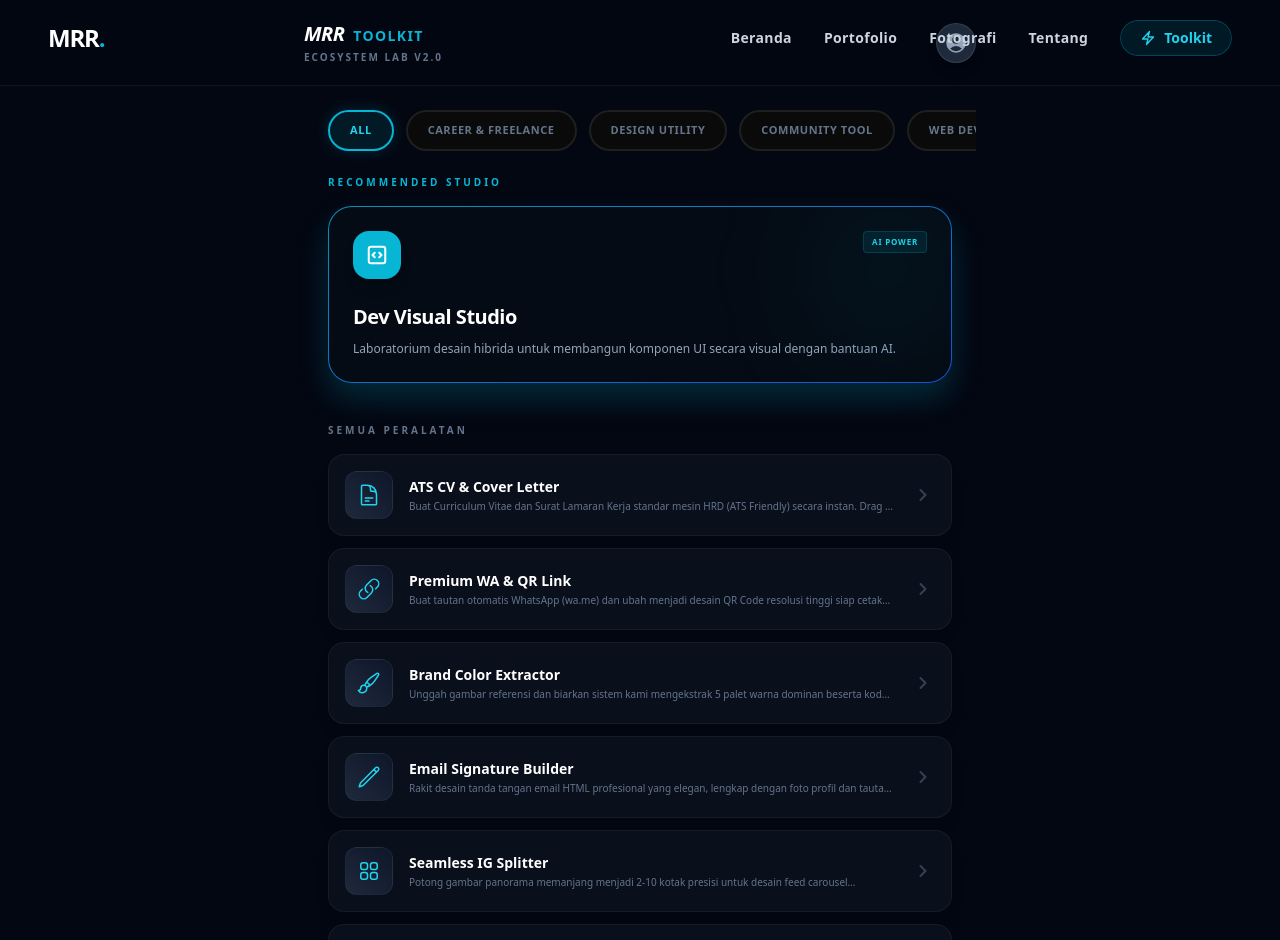
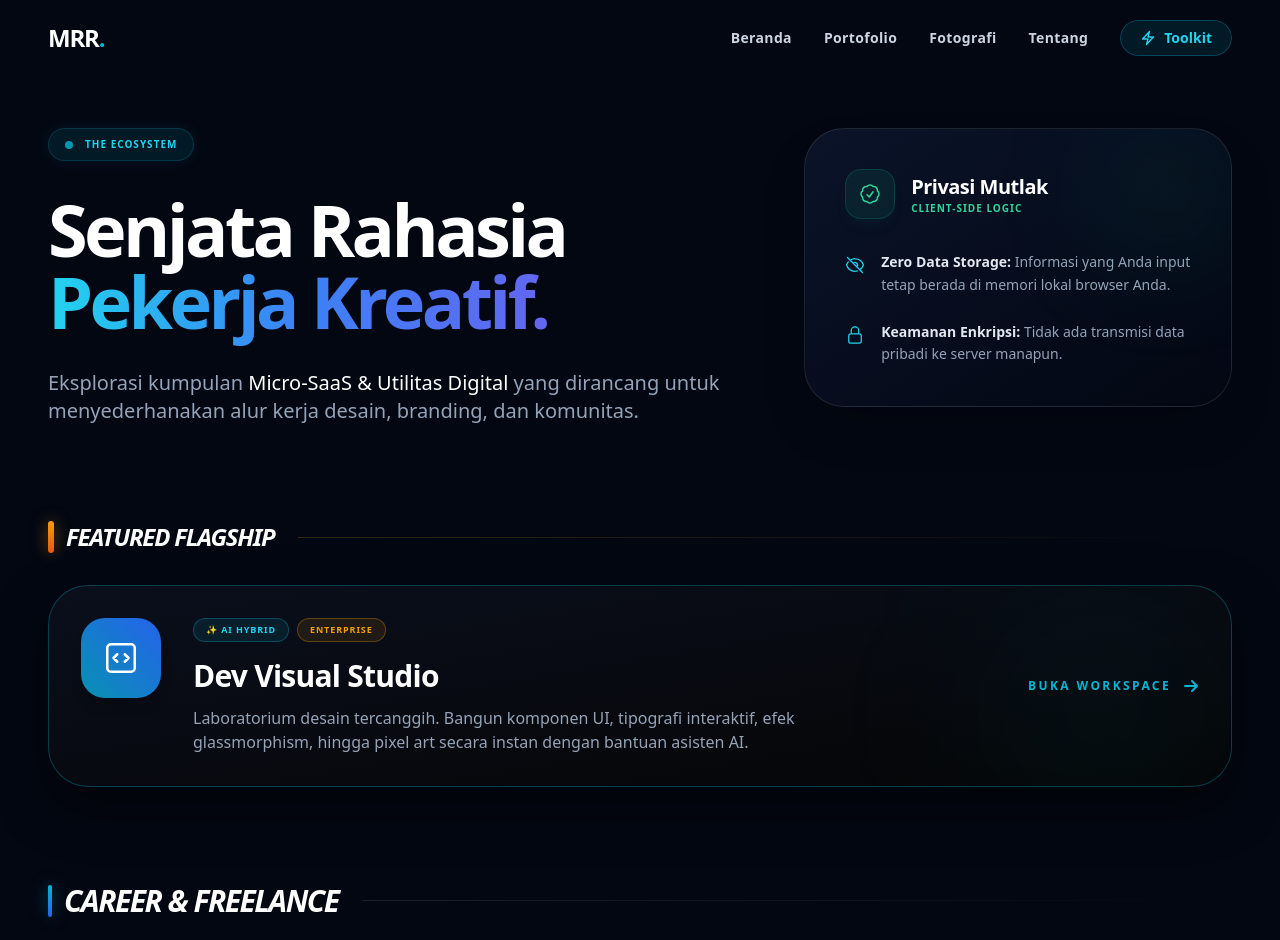
Before and after one commit to Rafli161102/CV-MRR, a Next.js app: page /toolkit in a window 1280 px wide. Shown: the top 940 px of the page. Built offline with nearby package versions, Linux system fonts and the light colour scheme.

Commit message:
Update page.jsx

```diff
--- a/src/app/toolkit/page.jsx
+++ b/src/app/toolkit/page.jsx
@@ -1,139 +1,175 @@
 "use client";
 
-import React, { useState } from 'react';
+import React from 'react';
 import Link from 'next/link';
 import { toolkits } from '../../data/toolkitDB';
+import ToolCard from '../../components/ToolCard';
 
 // =========================================================================
-// UI COMPONENTS UNTUK TAMPILAN ALA NATIVE APP
+// IKON SVG PREMIUM UNTUK PRIVASI & TIPS
 // =========================================================================
-
-const CategoryTab = ({ title, isActive, onClick }) => (
-  <button
-    onClick={onClick}
-    className={`shrink-0 px-5 py-2.5 rounded-full text-[11px] font-black uppercase tracking-wider transition-all duration-300 border-2 ${
-      isActive
-      ? 'bg-cyan-500/10 text-cyan-400 border-cyan-500 shadow-[0_0_15px_rgba(6,182,212,0.2)]'
-      : 'bg-[#0a0a0a] text-slate-500 border-[#1f1f1f] active:scale-95'
-    }`}
-  >
-    {title}
-  </button>
+const ShieldCheckIcon = () => (
+  <svg xmlns="http://www.w3.org/2000/svg" fill="none" viewBox="0 0 24 24" strokeWidth={1.5} stroke="currentColor" className="w-6 h-6 text-emerald-400">
+    <path strokeLinecap="round" strokeLinejoin="round" d="M9 12.75L11.25 15 15 9.75M21 12c0 1.268-.63 2.39-1.593 3.068a3.745 3.745 0 01-1.043 3.296 3.745 3.745 0 01-3.296 1.043A3.745 3.745 0 0112 21c-1.268 0-2.39-.63-3.068-1.593a3.746 3.746 0 01-3.296-1.043 3.745 3.745 0 01-1.043-3.296A3.745 3.745 0 013 12c0-1.268.63-2.39 1.593-3.068a3.745 3.745 0 011.043-3.296 3.746 3.746 0 013.296-1.043A3.746 3.746 0 0112 3c1.268 0 2.39.63 3.068 1.593a3.746 3.746 0 013.296 1.043 3.746 3.746 0 011.043 3.296A3.745 3.745 0 0121 12z" />
+  </svg>
 );
 
-const MiniToolCard = ({ tool }) => (
-  <Link href={tool.link} className="group relative flex items-center gap-4 p-4 bg-[#0a0f1c] border border-white/5 rounded-2xl active:scale-[0.97] transition-all shadow-lg">
-    {/* Icon Wrapper */}
-    <div className="w-12 h-12 shrink-0 bg-gradient-to-tr from-slate-800 to-slate-900 rounded-xl flex items-center justify-center text-cyan-400 group-hover:text-white transition-colors border border-white/5 shadow-inner">
-      {tool.icon}
-    </div>
+const EyeSlashIcon = () => (
+  <svg xmlns="http://www.w3.org/2000/svg" fill="none" viewBox="0 0 24 24" strokeWidth={1.5} stroke="currentColor" className="w-5 h-5 text-cyan-400">
+    <path strokeLinecap="round" strokeLinejoin="round" d="M3.98 8.223A10.477 10.477 0 001.934 12C3.226 16.338 7.244 19.5 12 19.5c.993 0 1.953-.138 2.863-.395M6.228 6.228A10.45 10.45 0 0112 4.5c4.756 0 8.773 3.162 10.065 7.498a10.523 10.523 0 01-4.293 5.774M6.228 6.228L3 3m3.228 3.228l3.65 3.65m7.822 7.822L21 21m-3.228-3.228l-3.65-3.65m0 0a3 3 0 10-4.243-4.243m4.242 4.242L9.88 9.88" />
+  </svg>
+);
 
-    {/* Info */}
-    <div className="flex-1 min-w-0">
-      <div className="flex items-center gap-2 mb-0.5">
-        <h3 className="text-sm font-bold text-white truncate">{tool.title}</h3>
-        {tool.isPremium && (
-          <span className="text-[7px] font-black bg-amber-500 text-black px-1.5 py-0.5 rounded-sm uppercase">PRO</span>
-        )}
-      </div>
-      <p className="text-[10px] text-slate-500 line-clamp-1 font-medium">{tool.description}</p>
-    </div>
-
-    {/* Arrow */}
-    <div className="text-slate-700 group-hover:text-cyan-500 transition-colors px-1">
-      <svg xmlns="http://www.w3.org/2000/svg" fill="none" viewBox="0 0 24 24" strokeWidth={3} stroke="currentColor" className="w-4 h-4">
-        <path strokeLinecap="round" strokeLinejoin="round" d="M8.25 4.5l7.5 7.5-7.5 7.5" />
+const LockIcon = () => (
+  <svg xmlns="http://www.w3.org/2000/svg" fill="none" viewBox="0 0 24 24" strokeWidth={1.5} stroke="currentColor" className="w-5 h-5 text-cyan-400">
+    <path strokeLinecap="round" strokeLinejoin="round" d="M16.5 10.5V6.75a4.5 4.5 0 10-9 0v3.75m-.75 11.25h10.5a2.25 2.25 0 002.25-2.25v-6.75a2.25 2.25 0 00-2.25-2.25H6.75a2.25 2.25 0 00-2.25 2.25v6.75a2.25 2.25 0 002.25 2.25z" />
   </svg>
-    </div>
-  </Link>
 );
 
 export default function ToolkitPage() {
-  const [activeCat, setActiveCat] = useState('All');
-  const categories = ['All', ...new Set(toolkits.map(tool => tool.category))];
-
-  const filteredTools = activeCat === 'All'
-    ? toolkits
-    : toolkits.filter(tool => tool.category === activeCat);
+  const categories = [...new Set(toolkits.map(tool => tool.category))];
 
   return (
-    <div className="min-h-screen bg-[#030712] text-slate-200 font-sans pb-32">
+    <div className="min-h-screen pt-32 pb-24 px-6 md:px-12 relative overflow-x-hidden bg-[#030712]">
 
-      {/* APP HEADER */}
-      <div className="sticky top-0 z-50 bg-[#030712]/80 backdrop-blur-xl border-b border-white/5 px-6 py-5">
-        <div className="max-w-2xl mx-auto flex items-center justify-between">
+      {/* Decorative Background */}
+      <div className="fixed top-0 right-0 w-[60vw] h-[60vw] bg-cyan-950/20 rounded-full blur-[140px] pointer-events-none -z-10"></div>
+      <div className="fixed bottom-0 left-0 w-[50vw] h-[50vw] bg-indigo-950/20 rounded-full blur-[140px] pointer-events-none -z-10"></div>
+
+      <div className="max-w-[1400px] mx-auto relative z-10">
+
+        <div className="flex flex-col lg:flex-row gap-12 lg:gap-16 mb-24 items-start">
+
+          {/* INFORMASI UTAMA */}
+          <div className="w-full lg:w-[61.8%] animate-slide-up">
+            <div className="inline-flex items-center gap-3 px-4 py-2 rounded-full bg-cyan-500/10 border border-cyan-500/20 text-cyan-400 text-[10px] font-bold tracking-widest uppercase mb-8 shadow-[0_0_15px_rgba(6,182,212,0.1)]">
+              <span className="w-2 h-2 rounded-full bg-cyan-500 animate-pulse"></span>
+              The Ecosystem
+            </div>
+            <h1 className="text-5xl sm:text-6xl md:text-7xl font-black text-white tracking-tighter mb-8 leading-[1.05]">
+              Senjata Rahasia <br/>
+              <span className="text-transparent bg-clip-text bg-gradient-to-r from-cyan-400 via-blue-500 to-indigo-500">Pekerja Kreatif.</span>
+            </h1>
+            <p className="text-slate-400 text-lg md:text-xl leading-relaxed max-w-2xl font-medium">
+              Eksplorasi kumpulan <span className="text-white">Micro-SaaS & Utilitas Digital</span> yang dirancang untuk menyederhanakan alur kerja desain, branding, dan komunitas.
+            </p>
+          </div>
+
+          {/* PANEL PRIVASI */}
+          <div className="w-full lg:w-[38.2%] animate-slide-up" style={{ animationDelay: '0.1s' }}>
+            <div className="bg-gradient-to-br from-[#0A1329] to-[#030712] border border-white/10 rounded-[2.5rem] p-8 md:p-10 shadow-2xl relative overflow-hidden group">
+              <div className="absolute top-0 right-0 w-32 h-32 bg-emerald-500/10 rounded-full blur-[60px] group-hover:bg-emerald-500/20 transition-all duration-700"></div>
+              <div className="flex items-center gap-4 mb-8">
+                <div className="p-3 bg-emerald-500/10 rounded-2xl border border-emerald-500/20 shadow-lg shadow-emerald-500/5"><ShieldCheckIcon /></div>
                 <div>
-            <h1 className="text-xl font-black text-white tracking-tight italic">MRR <span className="text-cyan-500 uppercase not-italic text-sm ml-1 tracking-widest">Toolkit</span></h1>
-            <p className="text-[10px] text-slate-500 font-bold uppercase tracking-[0.2em] mt-0.5">Ecosystem Lab v2.0</p>
+                  <h3 className="text-white font-black text-xl tracking-tight">Privasi Mutlak</h3>
+                  <p className="text-emerald-400 text-[10px] font-bold uppercase tracking-widest">Client-Side Logic</p>
                 </div>
-          <div className="w-10 h-10 rounded-full bg-slate-800 border border-white/10 flex items-center justify-center overflow-hidden shadow-lg">
-             <svg xmlns="http://www.w3.org/2000/svg" viewBox="0 0 24 24" fill="currentColor" className="w-6 h-6 text-slate-400"><path fillRule="evenodd" d="M18.685 19.097A9.723 9.723 0 0021.75 12c0-5.385-4.365-9.75-9.75-9.75S2.25 6.615 2.25 12a9.723 9.723 0 003.065 7.097A9.716 9.716 0 0012 21.75a9.716 9.716 0 006.685-2.653zm-12.54-1.285A7.486 7.486 0 0112 15a7.486 7.486 0 015.855 2.812A8.224 8.224 0 0112 20.25a8.224 8.224 0 01-5.855-2.438zM15.75 9a3.75 3.75 0 11-7.5 0 3.75 3.75 0 017.5 0z" clipRule="evenodd" /></svg>
+              </div>
+              <div className="space-y-6">
+                <div className="flex gap-4">
+                  <div className="shrink-0 mt-1"><EyeSlashIcon /></div>
+                  <p className="text-sm text-slate-400 leading-relaxed"><strong className="text-slate-200">Zero Data Storage:</strong> Informasi yang Anda input tetap berada di memori lokal browser Anda.</p>
+                </div>
+                <div className="flex gap-4">
+                  <div className="shrink-0 mt-1"><LockIcon /></div>
+                  <p className="text-sm text-slate-400 leading-relaxed"><strong className="text-slate-200">Keamanan Enkripsi:</strong> Tidak ada transmisi data pribadi ke server manapun.</p>
+                </div>
+              </div>
             </div>
           </div>
         </div>
 
-      <div className="max-w-2xl mx-auto px-6">
-
-        {/* HORIZONTAL CATEGORY SCROLL */}
-        <div className="flex overflow-x-auto no-scrollbar gap-3 py-6 -mx-6 px-6 snap-x touch-pan-x">
-          {categories.map(cat => (
-            <CategoryTab
-              key={cat}
-              title={cat}
-              isActive={activeCat === cat}
-              onClick={() => setActiveCat(cat)}
-            />
-          ))}
+        {/* ========================================================= */}
+        {/* FEATURED FLAGSHIP: DEV VISUAL STUDIO                      */}
+        {/* ========================================================= */}
+        <div className="mb-24 animate-slide-up" style={{ animationDelay: '0.2s' }}>
+          <div className="flex items-center gap-6 mb-8">
+            <div className="flex items-center gap-3">
+              <div className="w-1.5 h-8 bg-gradient-to-b from-amber-500 to-orange-600 rounded-full shadow-[0_0_15px_rgba(245,158,11,0.5)]"></div>
+              <h2 className="text-2xl font-black text-white uppercase italic tracking-tighter">Featured Flagship</h2>
+            </div>
+            <div className="h-[1px] flex-grow bg-gradient-to-r from-amber-500/20 to-transparent"></div>
           </div>
 
-        {/* FLAGSHIP FEATURE (DIBUAT LEBIH MEWAH) */}
-        {activeCat === 'All' && (
-          <div className="mb-10 anim-fade-in">
-             <span className="text-[10px] font-black text-cyan-500 uppercase tracking-[0.3em] mb-4 block">Recommended Studio</span>
-             <Link href="/css-studio" className="block relative group overflow-hidden rounded-3xl bg-gradient-to-br from-cyan-600 to-blue-700 p-[1px] shadow-[0_15px_30px_rgba(6,182,212,0.2)]">
-                <div className="bg-[#050b14] rounded-[calc(1.5rem-1px)] p-6 relative overflow-hidden">
-                  <div className="absolute top-0 right-0 w-32 h-32 bg-cyan-500/10 rounded-full blur-3xl"></div>
-                  <div className="flex justify-between items-start mb-6">
-                    <div className="w-12 h-12 bg-cyan-500 rounded-2xl flex items-center justify-center text-white shadow-lg group-hover:rotate-6 transition-transform">
-                       <svg xmlns="http://www.w3.org/2000/svg" fill="none" viewBox="0 0 24 24" strokeWidth={2} stroke="currentColor" className="w-6 h-6"><path strokeLinecap="round" strokeLinejoin="round" d="M14.25 9.75L16.5 12l-2.25 2.25m-4.5 0L7.5 12l2.25-2.25M6 20.25h12A2.25 2.25 0 0020.25 18V6A2.25 2.25 0 0018 3.75H6A2.25 2.25 0 003.75 6v12A2.25 2.25 0 006 20.25z" /></svg>
+          <Link href="/css-studio" className="group relative flex flex-col md:flex-row gap-8 p-8 bg-gradient-to-br from-[#0a0f1c] to-[#050505] border border-cyan-500/30 hover:border-cyan-400 rounded-[2.5rem] overflow-hidden transition-all duration-500 hover:-translate-y-2 shadow-[0_20px_50px_rgba(0,0,0,0.5)]">
+            <div className="absolute top-0 right-0 w-64 h-64 bg-cyan-500/5 rounded-full blur-[80px]"></div>
+
+            <div className="w-20 h-20 shrink-0 bg-gradient-to-tr from-cyan-600 to-blue-600 rounded-3xl flex items-center justify-center shadow-lg group-hover:scale-110 group-hover:rotate-3 transition-transform duration-500">
+              <svg xmlns="http://www.w3.org/2000/svg" fill="none" viewBox="0 0 24 24" strokeWidth={1.5} stroke="currentColor" className="w-10 h-10 text-white">
+                <path strokeLinecap="round" strokeLinejoin="round" d="M14.25 9.75L16.5 12l-2.25 2.25m-4.5 0L7.5 12l2.25-2.25M6 20.25h12A2.25 2.25 0 0020.25 18V6A2.25 2.25 0 0018 3.75H6A2.25 2.25 0 003.75 6v12A2.25 2.25 0 006 20.25z" />
+              </svg>
             </div>
-                    <span className="bg-cyan-500/10 text-cyan-400 text-[8px] font-black px-2 py-1 rounded border border-cyan-500/20 uppercase tracking-widest">AI Power</span>
+
+            <div className="flex-1">
+              <div className="flex flex-wrap gap-2 mb-4">
+                <span className="px-3 py-1 bg-cyan-500/10 border border-cyan-500/30 text-cyan-400 text-[9px] font-black tracking-widest uppercase rounded-full">✨ AI Hybrid</span>
+                <span className="px-3 py-1 bg-amber-500/10 border border-amber-500/30 text-amber-500 text-[9px] font-black tracking-widest uppercase rounded-full">Enterprise</span>
               </div>
-                  <h2 className="text-xl font-black text-white tracking-tight group-hover:text-cyan-400 transition-colors">Dev Visual Studio</h2>
-                  <p className="text-xs text-slate-400 mt-2 leading-relaxed">Laboratorium desain hibrida untuk membangun komponen UI secara visual dengan bantuan AI.</p>
+              <h3 className="text-3xl font-black text-white mb-3 group-hover:text-cyan-400 transition-colors tracking-tight">Dev Visual Studio</h3>
+              <p className="text-slate-400 text-sm md:text-base leading-relaxed max-w-2xl font-medium">
+                Laboratorium desain tercanggih. Bangun komponen UI, tipografi interaktif, efek glassmorphism, hingga pixel art secara instan dengan bantuan asisten AI.
+              </p>
+            </div>
+
+            <div className="self-end md:self-center flex items-center gap-3 text-xs font-black text-cyan-500 uppercase tracking-[0.2em] group-hover:gap-5 transition-all">
+              Buka Workspace
+              <svg xmlns="http://www.w3.org/2000/svg" fill="none" viewBox="0 0 24 24" strokeWidth={3} stroke="currentColor" className="w-4 h-4"><path strokeLinecap="round" strokeLinejoin="round" d="M13.5 4.5L21 12m0 0l-7.5 7.5M21 12H3" /></svg>
             </div>
           </Link>
         </div>
-        )}
 
-        {/* GRID UTAMA - MINI CARDS */}
-        <div className="space-y-4">
-          <span className="text-[10px] font-black text-slate-500 uppercase tracking-[0.3em] block">
-            {activeCat === 'All' ? 'Semua Peralatan' : `Kategori: ${activeCat}`}
-          </span>
+        {/* CATEGORIES GRID */}
+        <div className="space-y-32">
+          {categories.map((category, catIndex) => {
+            const categoryTools = toolkits.filter(tool => tool.category === category && tool.id !== 'css-studio');
+            if (categoryTools.length === 0) return null;
+            return (
+              <div key={category} className="animate-slide-up" style={{ animationDelay: `${0.3 + catIndex * 0.1}s` }}>
+                <div className="flex items-center gap-6 mb-12">
+                  <div className="flex items-center gap-3">
+                    <div className="w-1 h-8 bg-gradient-to-b from-cyan-500 to-blue-600 rounded-full shadow-[0_0_15px_rgba(6,182,212,0.5)]"></div>
+                    <h2 className="text-2xl sm:text-3xl font-black text-white tracking-tighter uppercase italic">{category}</h2>
+                  </div>
+                  <div className="h-[1px] flex-grow bg-gradient-to-r from-white/10 via-white/5 to-transparent"></div>
+                </div>
 
-          <div className="grid grid-cols-1 gap-3">
-            {filteredTools.map(tool => (
-              tool.id !== 'css-studio' && <MiniToolCard key={tool.id} tool={tool} />
+                <div className="grid grid-cols-1 md:grid-cols-2 xl:grid-cols-3 gap-8">
+                  {categoryTools.map((tool) => (
+                    <ToolCard key={tool.id} tool={tool} />
                   ))}
                 </div>
               </div>
+            );
+          })}
+        </div>
 
-        {/* FEEDBACK BUTTON */}
-        <div className="mt-12 p-6 rounded-[2rem] bg-gradient-to-br from-slate-900 to-black border border-white/5 text-center">
-           <h4 className="text-sm font-bold text-white mb-2">Butuh Tool Lain?</h4>
-           <p className="text-[11px] text-slate-500 mb-5 leading-relaxed">Punya ide aplikasi micro-SaaS yang bisa mempermudah kerjaan kita? Mari diskusikan.</p>
-           <a href="https://wa.me/6285155020363" className="inline-block px-8 py-3 bg-white text-black text-[10px] font-black uppercase tracking-widest rounded-xl active:scale-95 transition-all">Hubungi Arsitek</a>
+        {/* FOOTER CTA */}
+        <div className="mt-40 pt-20 border-t border-white/5">
+          <div className="grid grid-cols-1 md:grid-cols-2 gap-12 items-center bg-[#050B18] rounded-[3rem] p-8 md:p-12 border border-white/5 shadow-2xl">
+            <div>
+              <h3 className="text-3xl font-black text-white mb-4 tracking-tight">Punya Ide Toolkit Baru?</h3>
+              <p className="text-slate-400 text-base leading-relaxed mb-8 font-medium">Ekosistem ini terus tumbuh berdasarkan kebutuhan komunitas AquaNime. Jika Anda punya ide, mari diskusikan.</p>
+              <a href="https://wa.me/6285155020363" target="_blank" rel="noopener noreferrer" className="inline-flex items-center gap-3 px-8 py-4 bg-cyan-600 hover:bg-cyan-500 text-white font-black text-xs uppercase tracking-widest rounded-2xl transition-all shadow-[0_10px_20px_rgba(6,182,212,0.2)] active:scale-95">
+                Ajukan Ide via WhatsApp
+              </a>
+            </div>
+            <div className="bg-white/[0.02] rounded-[2rem] p-8 border border-white/5 shadow-inner">
+              <h4 className="text-xs font-bold text-slate-500 uppercase tracking-widest mb-6">Pro Tips & Guide</h4>
+              <ul className="space-y-4 text-sm text-slate-400 list-none pl-0">
+                <li className="flex gap-3 items-start"><span className="text-cyan-500">●</span> Simpan halaman ini sebagai Bookmark untuk akses cepat setiap hari.</li>
+                <li className="flex gap-3 items-start"><span className="text-cyan-500">●</span> Seluruh data diinput aman karena menggunakan Client-Side Logic.</li>
+                <li className="flex gap-3 items-start"><span className="text-cyan-500">●</span> Update berkala bisa dicek di Instagram <span className="text-white">@img_ischeznut.jpg</span></li>
+              </ul>
+            </div>
+          </div>
         </div>
 
       </div>
 
-      {/* STYLE KHUSUS HIDE SCROLLBAR */}
       <style>{`
-        .no-scrollbar::-webkit-scrollbar { display: none; }
-        .no-scrollbar { -ms-overflow-style: none; scrollbar-width: none; }
-        .anim-fade-in { animation: fadeIn 0.5s ease-out forwards; }
-        @keyframes fadeIn { from { opacity: 0; transform: translateY(10px); } to { opacity: 1; transform: translateY(0); } }
+        .animate-slide-up { animation: slideUp 0.8s cubic-bezier(0.16, 1, 0.3, 1) forwards; opacity: 0; }
+        @keyframes slideUp { from { opacity: 0; transform: translateY(30px); } to { opacity: 1; transform: translateY(0); } }
       `}</style>
     </div>
   );
```
Lines whose indentation alone changed are shown as unchanged.
